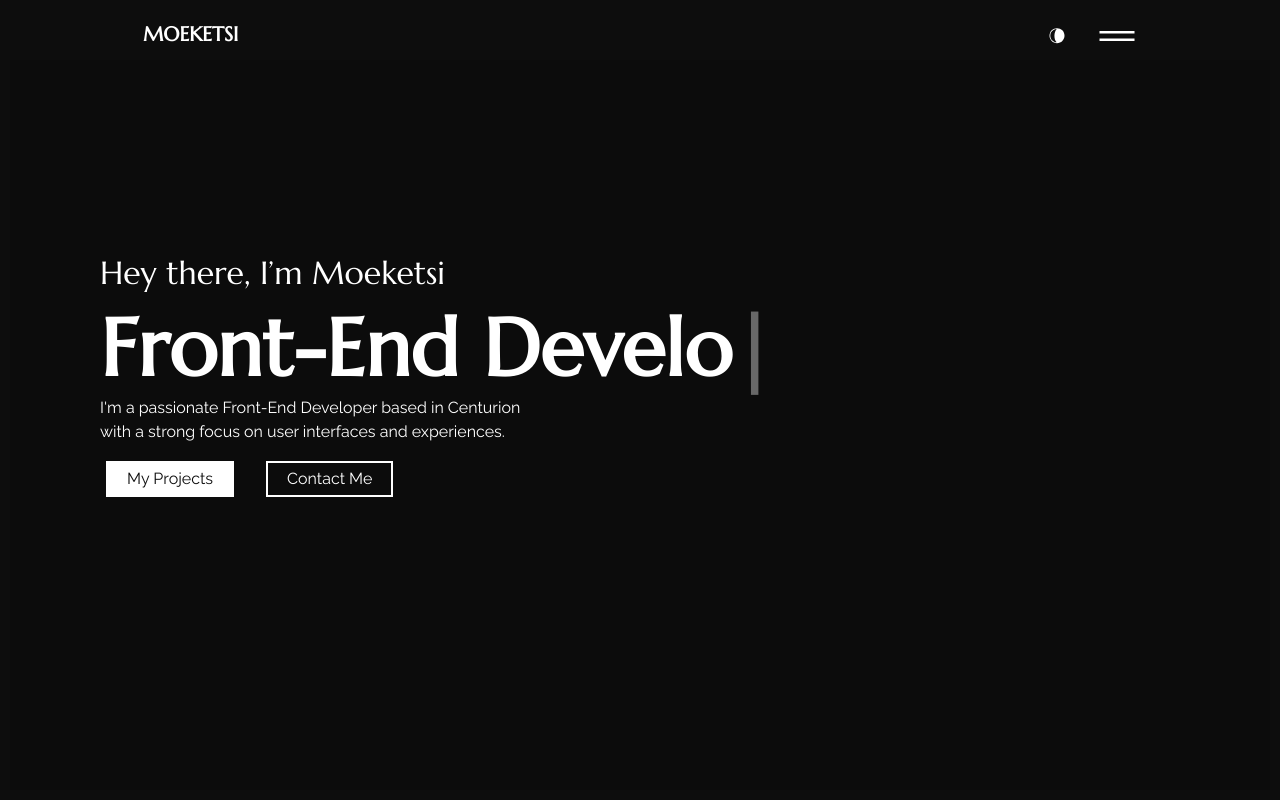
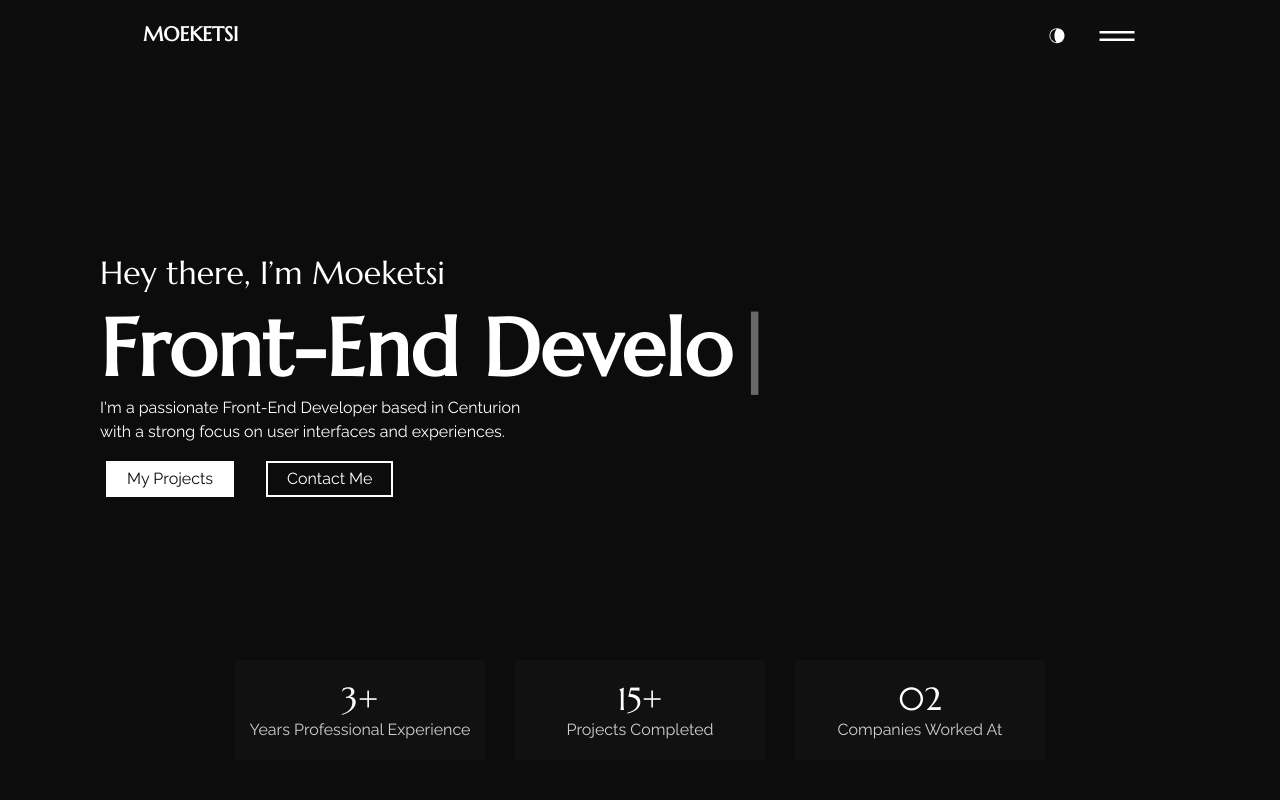
Before and after one commit to Moeketsi17/portfolio-2, a React app: page / in a window 1280 px wide. Shown: the top 800 px of the page. Built offline with nearby package versions, Linux system fonts and the light colour scheme; some packages are replaced by stand-ins of ours.

Commit message:
experience

```diff
--- a/src/content_option.js
+++ b/src/content_option.js
@@ -135,7 +135,7 @@ const skills = [
 const dataportfolio = [
   { img: Shoppy, title: "Remmogo Bank", description: "financial SaaS platform that connects to multiple bank accounts and display transactions. App built with Next.js, TypeScript, Appqrite, Plaid and more", link: "", github: "https://github.com/Moeketsi17/remmogo_bank" },
 
-  { img: genschool, title: "BrainWave", description: "Modern UI/UX website, developed using React.js and Tailwind CSS, exemplifies modern UI/UX principles.", link: "https://aibrainwave1.netlify.app/", github: "https://github.com/Moeketsi17/brainwave" },
+  { img: genschool, title: "BrainWave", description: "Modern UI/UX website, developed using React.js and Tailwind CSS, exemplifies modern UI/UX principles.", link: "https://brainwave-a1.netlify.app/", github: "https://github.com/Moeketsi17/brainwave" },
   { img: "https://picsum.photos/400/", title: "BASIC/DEPT", description: "A landing page remake of BASIC digital agency. The remake is made with HTML, CSS and JavaScript with  smooth animations", link: "https://basicdept.netlify.app/", github: "https://github.com/Moeketsi17/BASIC" },
   { img: "https://picsum.photos/400/", title: "Iphone 15", description: "Apple Iphon 15 Pro landing page using React.js and TailwindCSS. It highlights the use of GSAP and Three.js for displaying models in various colors and shapes.", link: "https://iphone15landing.netlify.app/", github: "https://github.com/Moeketsi17/Iphone15" },
 
--- a/src/index.css
+++ b/src/index.css
@@ -432,3 +432,42 @@ section {
     border: none;
     background: none;
 }
+
+/* Add these styles to your CSS file */
+.stats-section {
+    display: flex;
+    justify-content: space-around;
+    align-items: center;
+    padding: 20px 0;
+    position: absolute;
+    top: 80vh;
+    left: 50%;
+    transform: translateX(-50%);
+    /* width: ; */
+    gap: 30px;
+    color: #fff; /* Adjust the text color as needed */
+  }
+
+  .stat {
+    text-align: center;
+    background-color: #111;
+    width: 250px;
+    height: 100px;
+    font-family: 'Raleway', sans-serif;
+    display: flex;
+    flex-direction: column;
+    padding: 20px 10px;
+    align-items: center;
+    justify-items: center;
+  }
+
+  .stat h3 {
+    font-size: 2rem; /* Adjust the font size as needed */
+    margin: 0;
+  }
+
+  .stat p {
+    font-size: 1rem; /* Adjust the font size as needed */
+    margin: 0;
+    opacity: 0.8;
+  }
--- a/src/pages/home/index.js
+++ b/src/pages/home/index.js
@@ -123,6 +123,25 @@ const HomePage = () => {
             </div>
           </div>
         </div>
+
+        <div className="stats-section">
+            <div className="stat">
+              <h3>3+</h3>
+              <p>Years Professional Experience</p>
+            </div>
+            <div className="stat">
+              <h3>15+</h3>
+              <p>Projects Completed</p>
+            </div>
+            <div className="stat">
+              <h3>02</h3>
+              <p>Companies Worked At</p>
+            </div>
+            {/* <div className="stat">
+              <h3>07+</h3>
+              <p>Years Experience</p>
+            </div> */}
+          </div>
       </section>
 
       <section id="portfolio" className="portfolio" ref={portfolioRef}>
```
